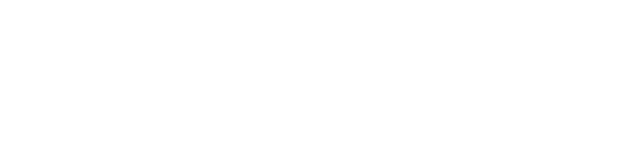
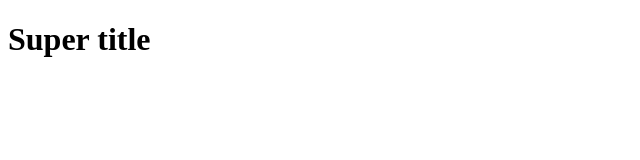
Before and after one commit to Awerroes569/nauka-gita-2, a plain HTML site: page index.html in a window 1280 px wide. Shown: the whole page, without its empty margins (0-640 px from the left). Drawn offline with Linux system fonts and the light colour scheme.

Commit message:
Update index.html

```diff
--- a/index.html
+++ b/index.html
@@ -15,7 +15,9 @@
 
     <body>
 
-
+        <h1>
+            Super title
+        </h1>
 
     </body>
 
```
